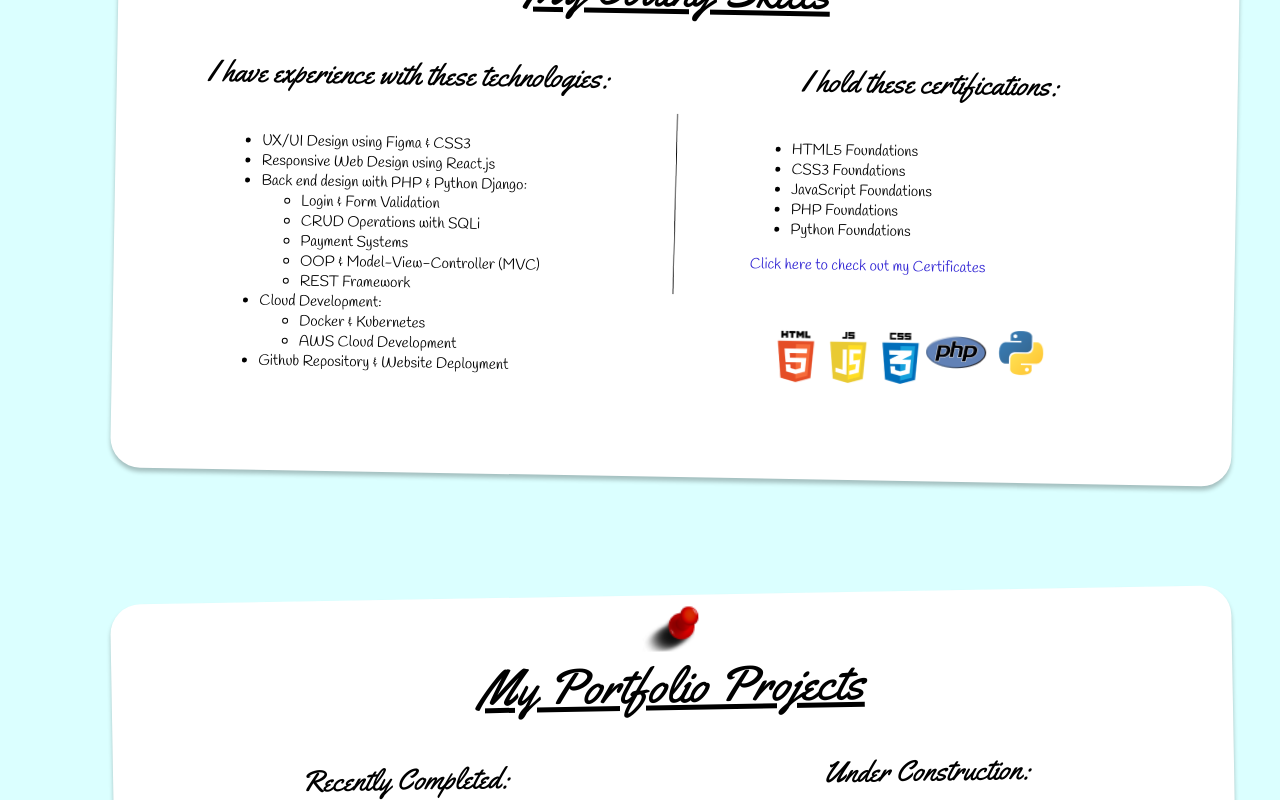
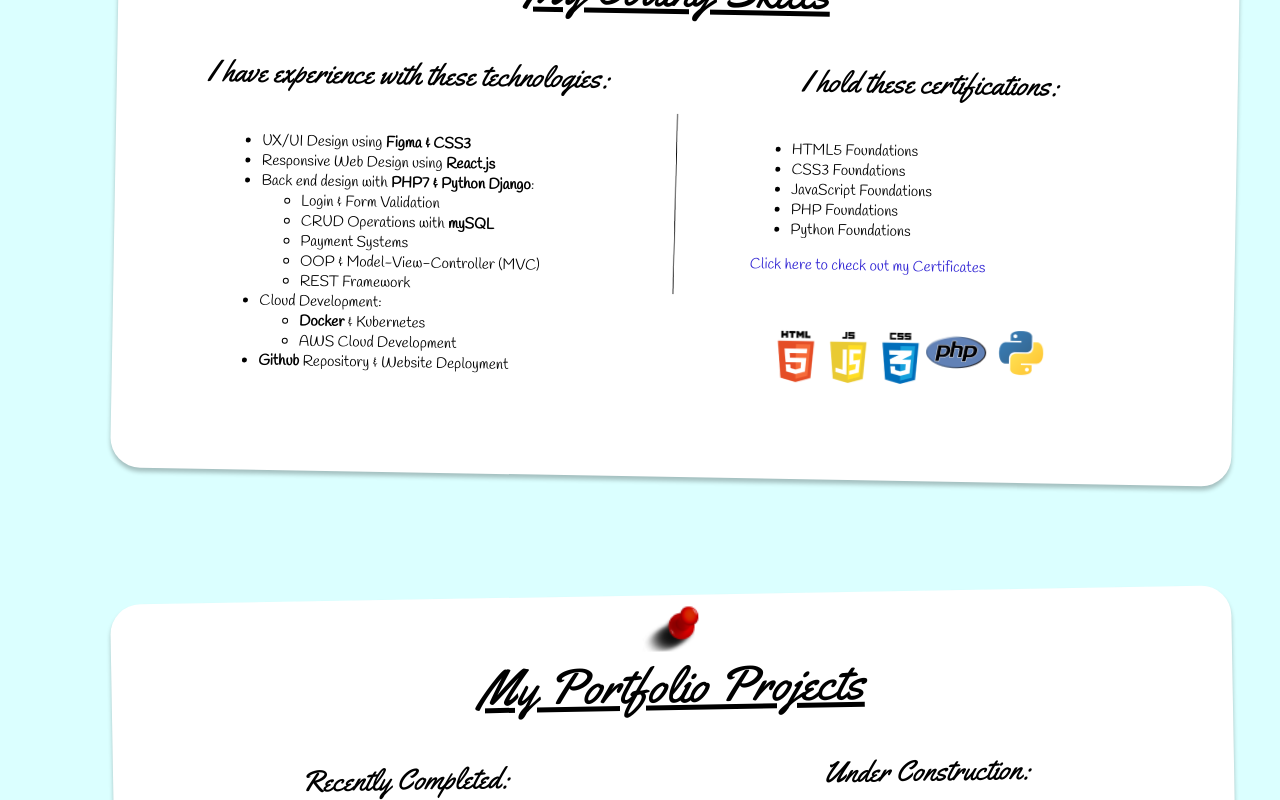
Before and after one commit to Luyanda-Madonsela/my-cv-website, a React (Create React App) app: page / in a window 1280 px wide. Shown: the part 860-1660 px from the top of the page. Built offline with nearby package versions, Linux system fonts and the light colour scheme; a web font is replaced by a local one.

Commit message:
Bug fixes

```diff
--- a/src/contact.js
+++ b/src/contact.js
@@ -32,7 +32,7 @@ function ContactPage({submitForm}){
         const errors = {};
         const regex = /^[^\s@]+@[^\s@]+\.[^\s@]{2,}$/i;
         if (!values.fullName) {
-            errors.fullName = "Username is required!";
+            errors.fullName = "Name is required!";
             submitForm(false);
         } else {
             submitForm(true);
--- a/src/homePageBody.js
+++ b/src/homePageBody.js
@@ -67,14 +67,14 @@ function HomePageBody() {
                             </div>
                             <div className="panelSection1Body">
                                 <ul>
-                                    <li>UX/UI Design using Figma & CSS3</li>
+                                    <li>UX/UI Design using <span className="bold">Figma & CSS3</span></li>
 
-                                    <li>Responsive Web Design using React.js</li>
+                                    <li>Responsive Web Design using <span className="bold">React.js</span></li>
 
-                                    <li>Back end design with PHP & Python Django:</li>
+                                    <li>Back end design with <span className="bold">PHP7 & Python Django</span>:</li>
                                         <ul>
                                             <li>Login & Form Validation</li>
-                                            <li>CRUD Operations with SQLi</li>
+                                            <li>CRUD Operations with <span className="bold">mySQL</span></li>
                                             <li>Payment Systems</li>
                                             <li>OOP & Model-View-Controller (MVC)</li>
                                             <li>REST Framework</li>
@@ -82,11 +82,11 @@ function HomePageBody() {
 
                                     <li>Cloud Development:</li>
                                         <ul>
-                                            <li>Docker & Kubernetes</li>
+                                            <li><span className="bold">Docker</span> & Kubernetes</li>
                                             <li>AWS Cloud Development</li>
                                         </ul>
 
-                                    <li>Github Repository & Website Deployment</li>
+                                    <li><span className="bold">Github</span> Repository & Website Deployment</li>
                                 </ul>
                             </div>
                         </div>
@@ -144,7 +144,6 @@ function HomePageBody() {
                                 <ul>
                                     <li>This Website</li>
                                     <p>~ I used React.js on the front end, Python Django for the back end operations.</p>
-                                    <li>Loading...</li>
                                 </ul>
                             </div>
                             <a href="https://github.com/Luyanda-Madonsela" className="clickHere2">Click here to check out my Github</a>
--- a/src/stylesheet.css
+++ b/src/stylesheet.css
@@ -505,6 +505,8 @@ flex-direction: row;
     width: 85%;
 }
 
+.bold{font-weight: bold;}
+
 /*-----------------------------------------CERTIFICATIONS PAGE--------------------------------------------*/
 /*--------------------------------------------------------------------------------------------------------*/
 
```
Also changed, not shown: public/logo192.png (deleted), public/logo512.png (deleted).
